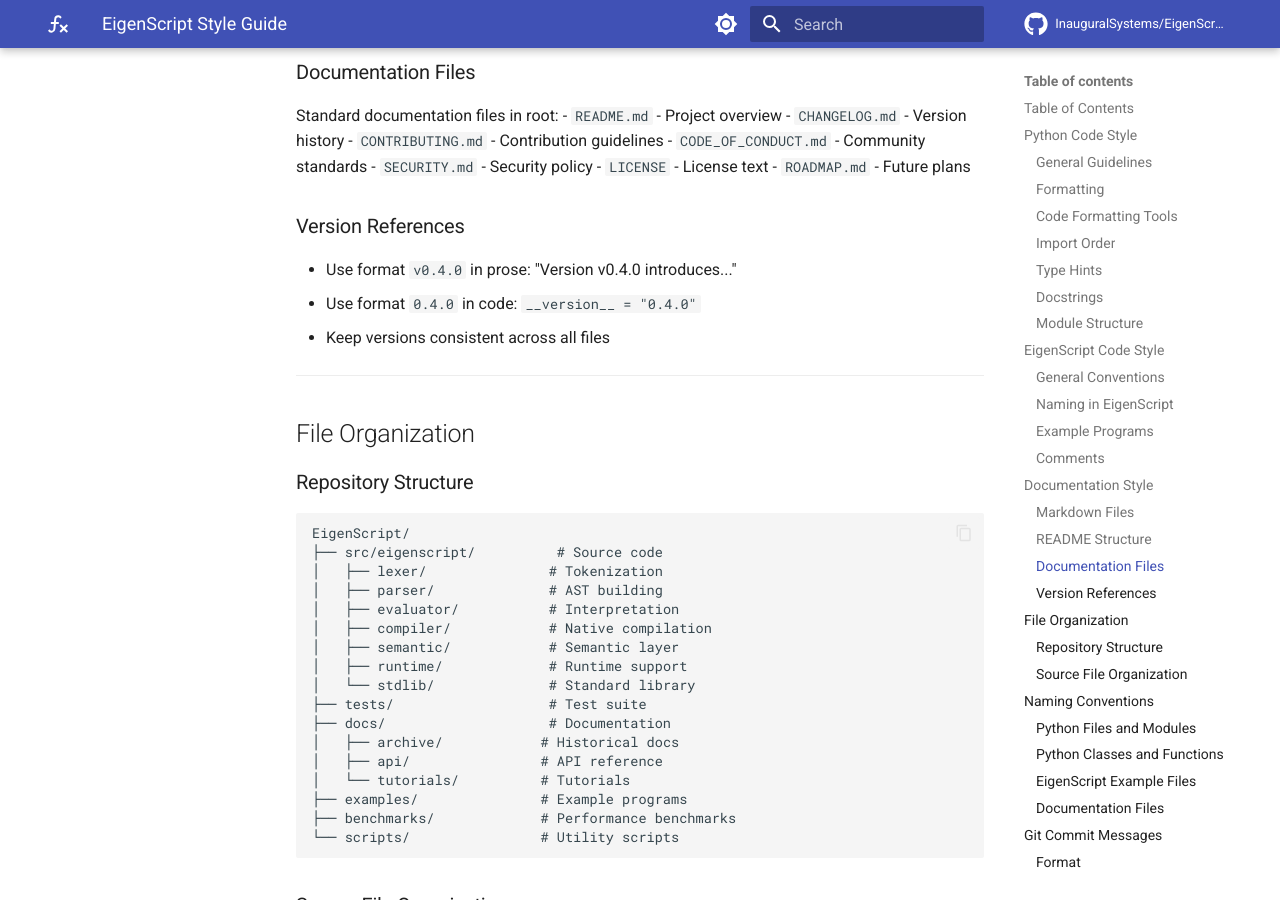
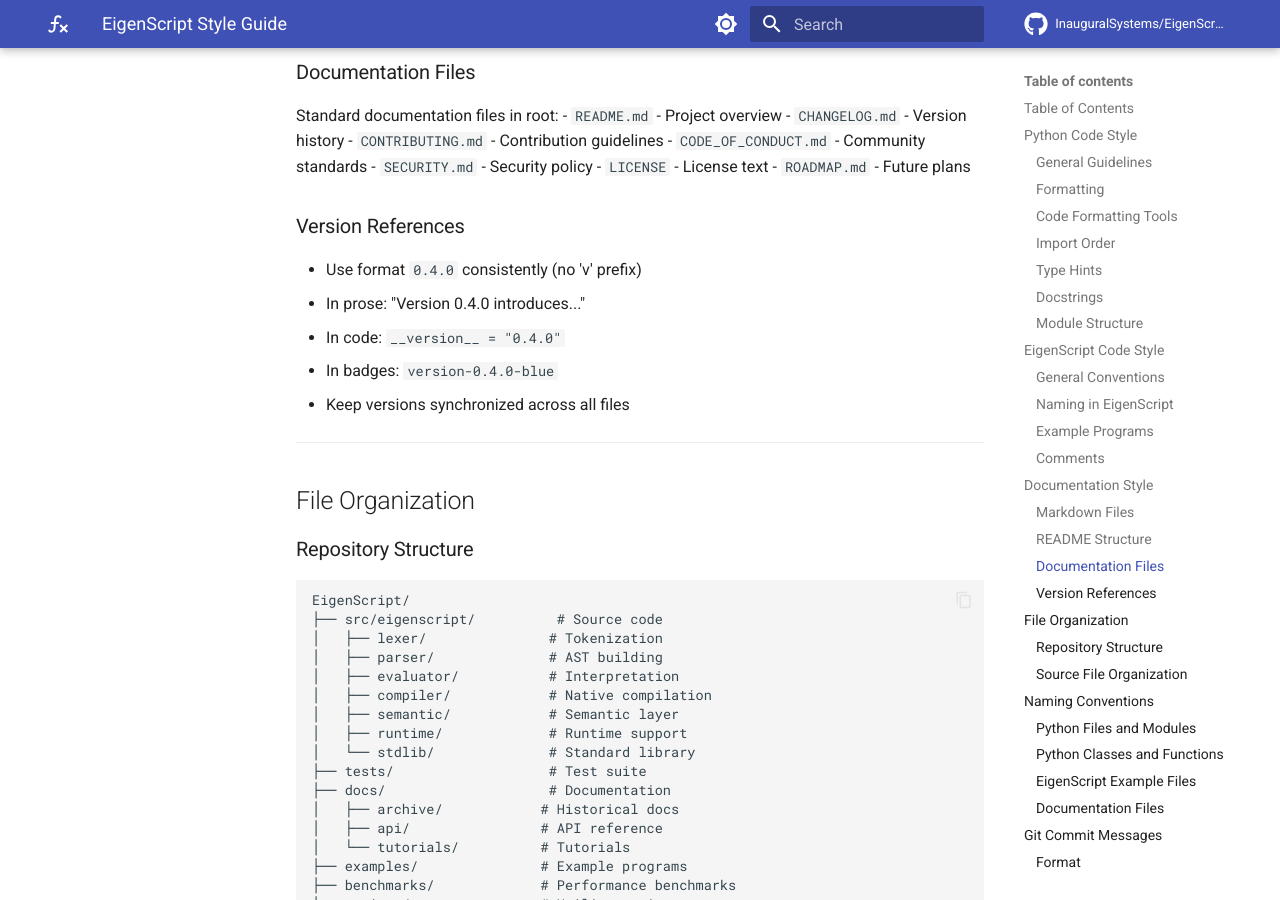
Before and after one commit to InauguralSystems/EigenScript, an MkDocs documentation site: the page built from docs/STYLE_GUIDE.md, in a window 1280 px wide and 900 px high, scrolled down 4247 px. Built offline with MkDocs 1.6.1 and Material for MkDocs 9.7.7, drawn with Linux system fonts in a browser that asks for light colours; comment, search, counter and statistics services are not loaded; the version menu is left out.

Commit message:
Address code review feedback: clarify empty __all__ lists and standardize version format
Co-authored-by: InauguralPhysicist <217690737+InauguralPhysicist@users.noreply.github.com>

```diff
--- a/docs/STYLE_GUIDE.md
+++ b/docs/STYLE_GUIDE.md
@@ -205,9 +205,11 @@ Standard documentation files in root:
 
 ### Version References
 
-- Use format `v0.4.0` in prose: "Version v0.4.0 introduces..."
-- Use format `0.4.0` in code: `__version__ = "0.4.0"`
-- Keep versions consistent across all files
+- Use format `0.4.0` consistently (no 'v' prefix)
+- In prose: "Version 0.4.0 introduces..."
+- In code: `__version__ = "0.4.0"`
+- In badges: `version-0.4.0-blue`
+- Keep versions synchronized across all files
 
 ---
 
```
Also changed, not shown: README.md (+1 -1 lines), 3 other files.
